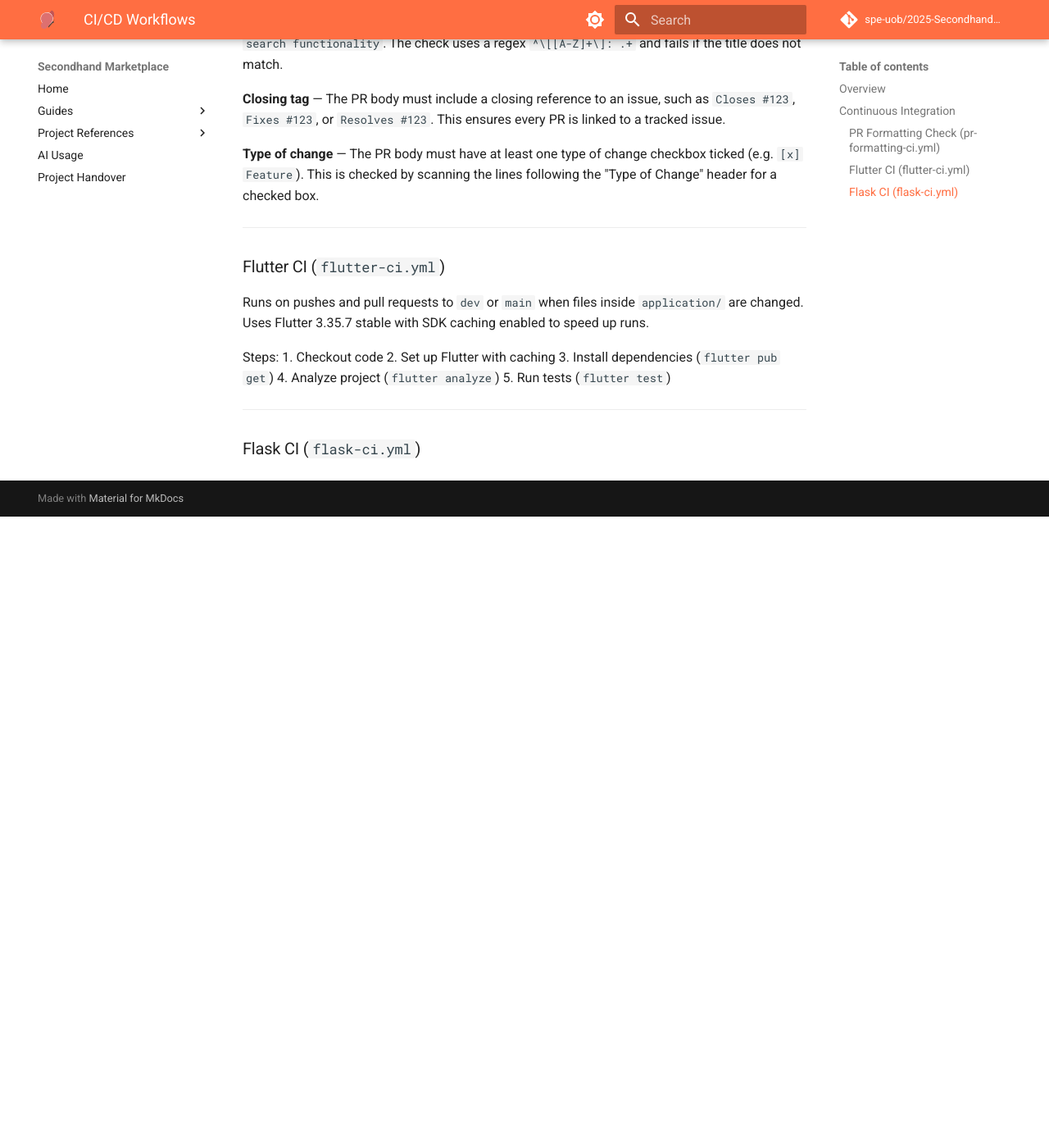
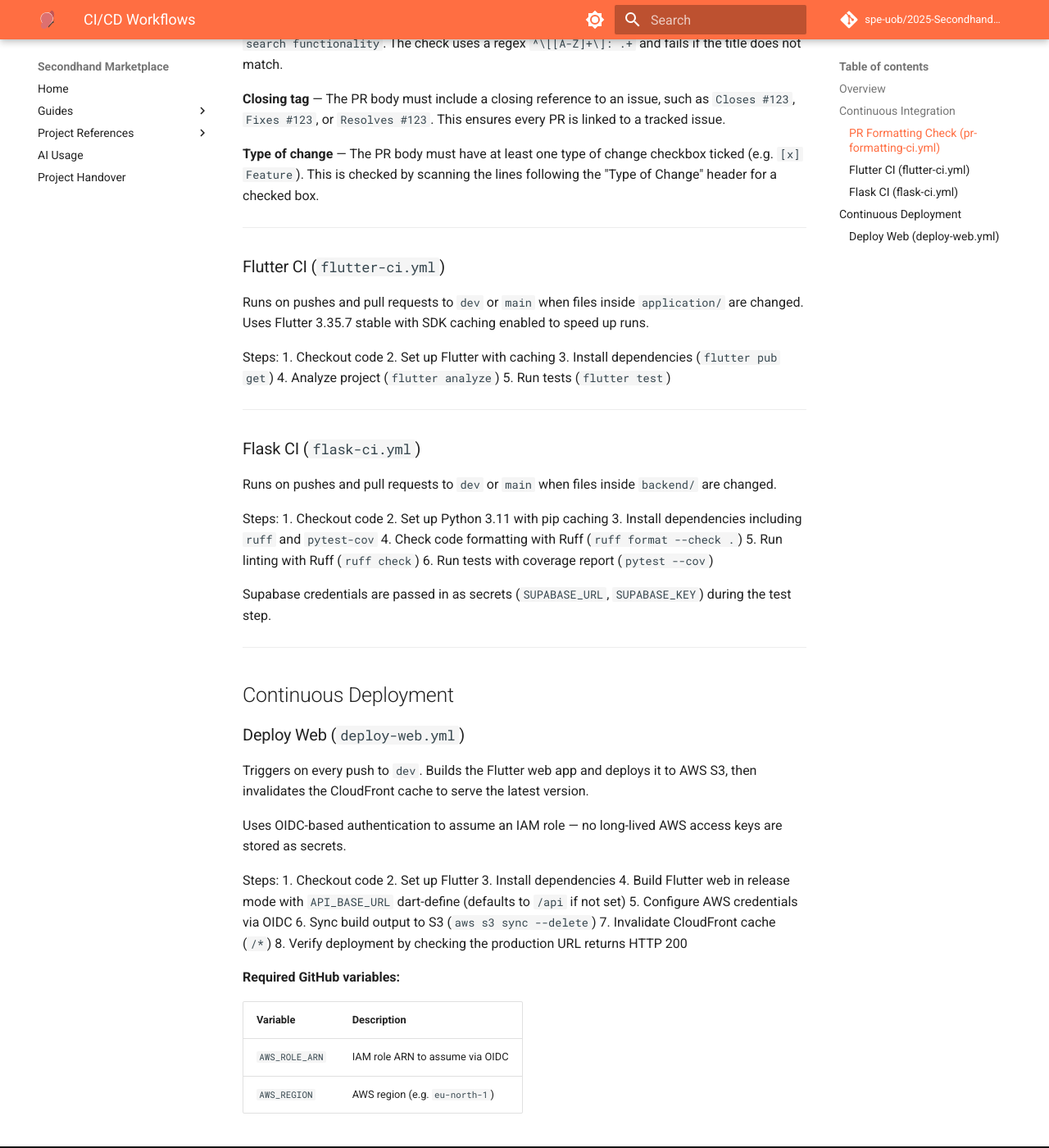
Before and after one commit to Ewan-Friend/Secondhand-Marketplace, an MkDocs documentation site: the page built from docs/workflows/ci-cd.md, in a window 1280 px wide and 1400 px high, scrolled down 898 px. Shown: the whole window at 82% size. Built offline with MkDocs 1.6.1 and Material for MkDocs 9.7.7, drawn with Linux system fonts in a browser that asks for light colours; comment, search, counter and statistics services are not loaded; before the commit the page ends 1528 px from its top, so only the background shows below that.

Commit message:
docs(ci/cd): Add CI/CD workflows documentation

```diff
--- a/docs/workflows/ci-cd.md
+++ b/docs/workflows/ci-cd.md
@@ -55,3 +55,47 @@ Steps:
 ---
 
 ### Flask CI (`flask-ci.yml`)
+
+Runs on pushes and pull requests to `dev` or `main` when files inside
+`backend/` are changed.
+
+Steps:
+1. Checkout code
+2. Set up Python 3.11 with pip caching
+3. Install dependencies including `ruff` and `pytest-cov`
+4. Check code formatting with Ruff (`ruff format --check .`)
+5. Run linting with Ruff (`ruff check`)
+6. Run tests with coverage report (`pytest --cov`)
+
+Supabase credentials are passed in as secrets (`SUPABASE_URL`, `SUPABASE_KEY`)
+during the test step.
+
+---
+
+## Continuous Deployment
+
+### Deploy Web (`deploy-web.yml`)
+
+Triggers on every push to `dev`. Builds the Flutter web app and deploys it
+to AWS S3, then invalidates the CloudFront cache to serve the latest version.
+
+Uses OIDC-based authentication to assume an IAM role — no long-lived AWS
+access keys are stored as secrets.
+
+Steps:
+1. Checkout code
+2. Set up Flutter
+3. Install dependencies
+4. Build Flutter web in release mode with `API_BASE_URL` dart-define
+   (defaults to `/api` if not set)
+5. Configure AWS credentials via OIDC
+6. Sync build output to S3 (`aws s3 sync --delete`)
+7. Invalidate CloudFront cache (`/*`)
+8. Verify deployment by checking the production URL returns HTTP 200
+
+**Required GitHub variables:**
+
+| Variable | Description |
+|---|---|
+| `AWS_ROLE_ARN` | IAM role ARN to assume via OIDC |
+| `AWS_REGION` | AWS region (e.g. `eu-north-1`) |
```
